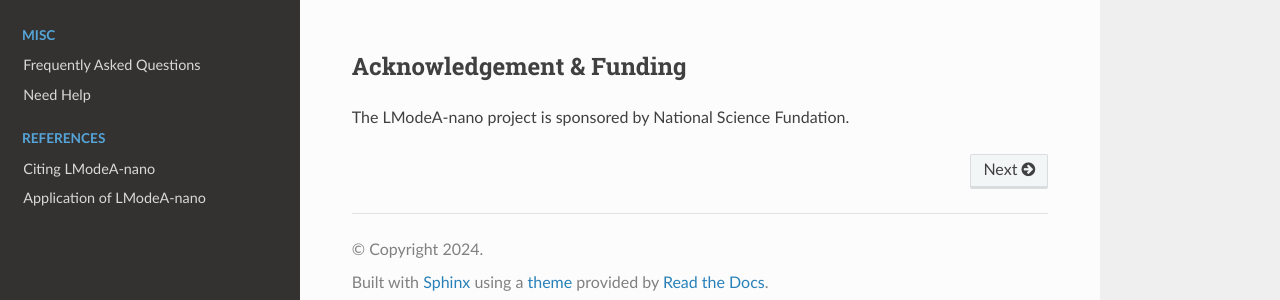
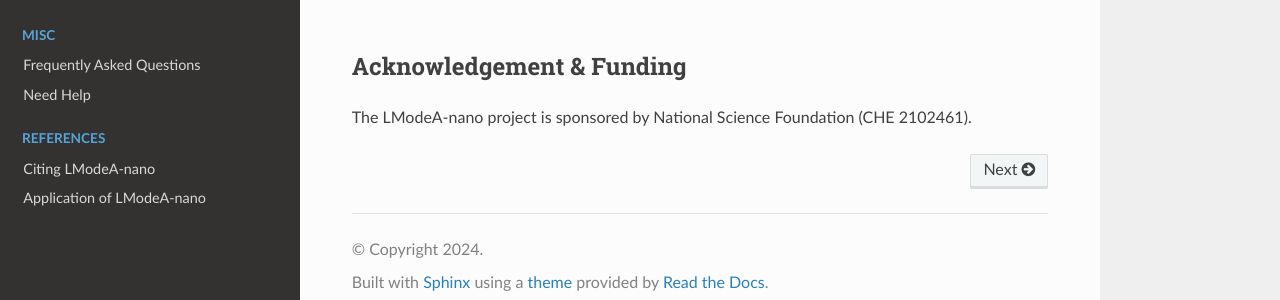
Before and after one commit to smutao/lm-nn-doc, a Sphinx documentation site: the page built from source/index.rst, in a window 1280 px wide and 900 px high, scrolled down 2297 px. Shown: the part 581-881 px from the top of the window. Built offline with Sphinx 7.4.7 and the Read the Docs theme 3.1.0, drawn with Linux system fonts in a browser that asks for light colours.

Commit message:
Update index.rst

```diff
--- a/source/index.rst
+++ b/source/index.rst
@@ -113,7 +113,7 @@ can quantify the intrinsic strength of chemical bonds in terms of local stretchi
  Acknowledgement & Funding
 --------------------------------------------
 
-The LModeA-nano project is sponsored by National Science Fundation.
+The LModeA-nano project is sponsored by National Science Foundation (CHE 2102461).
 
 
 .. Indices and tables
```
